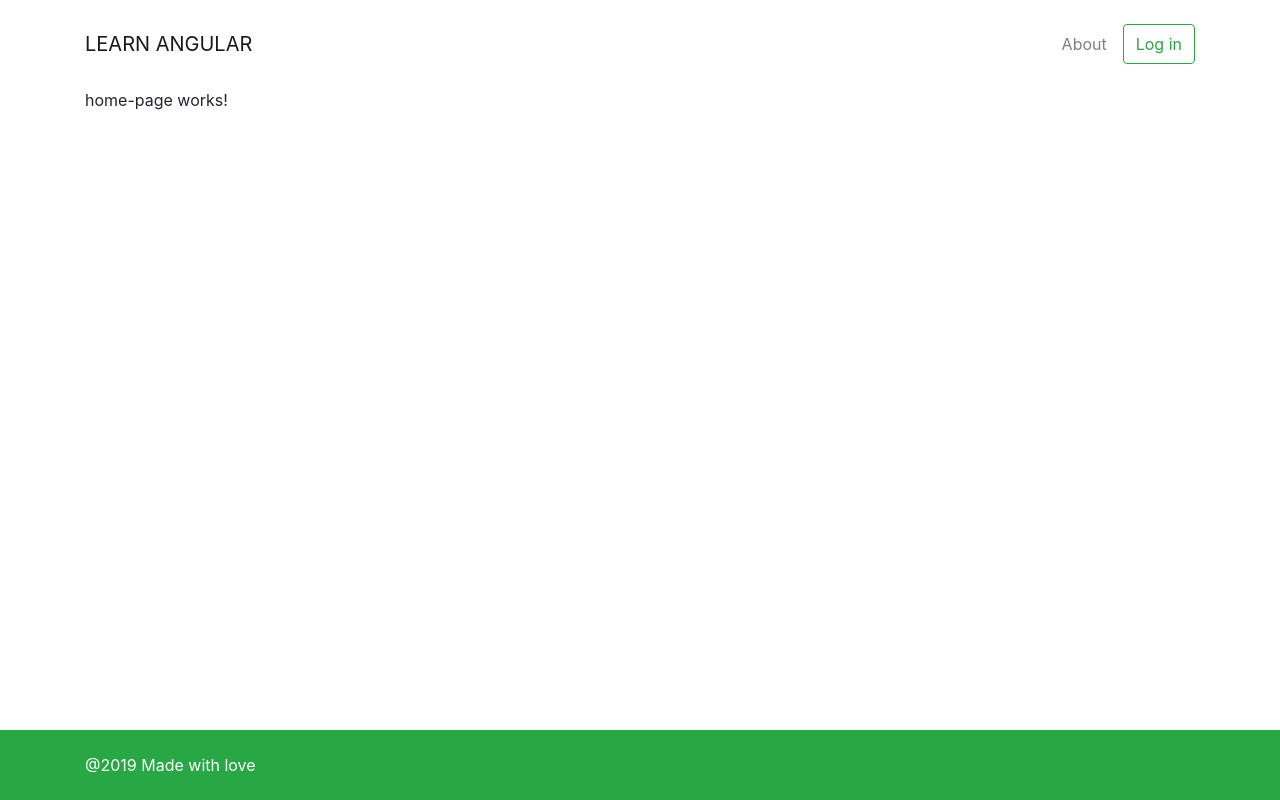
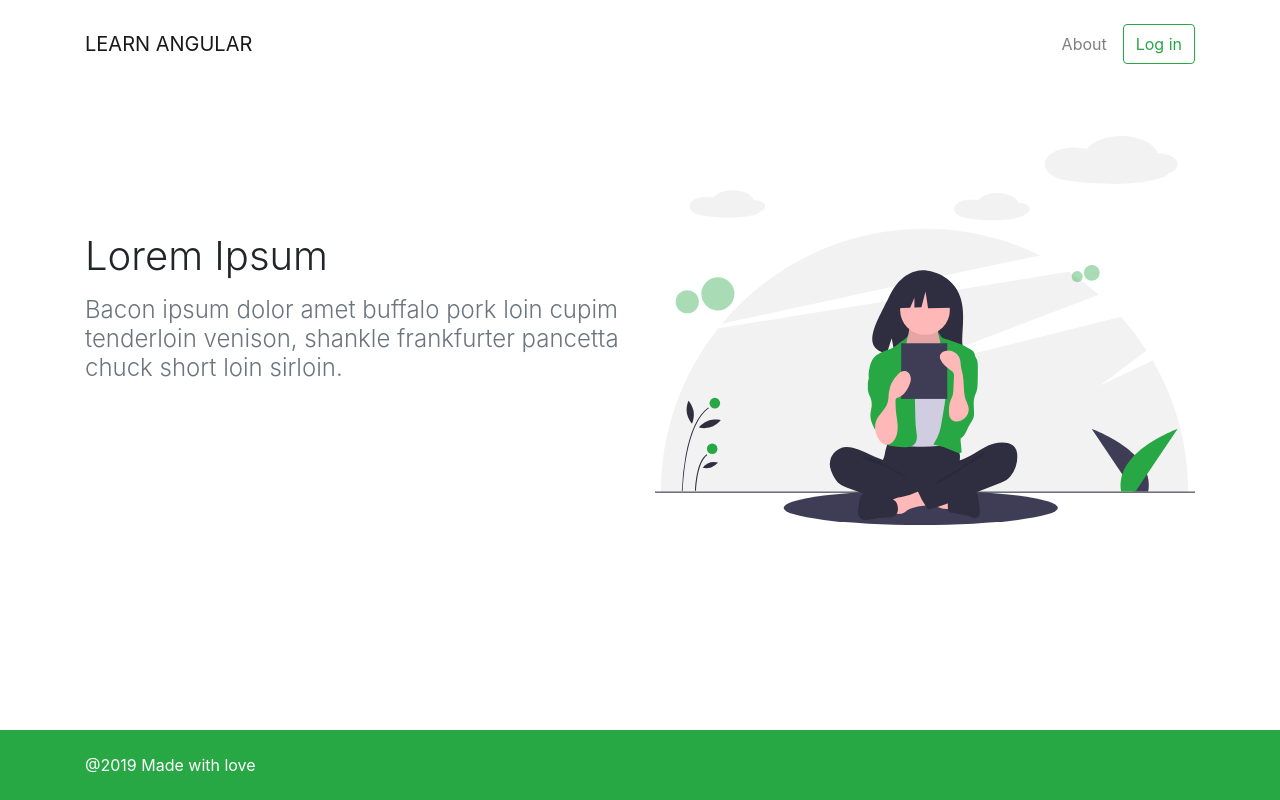
Before and after one commit to jinmingda/learn-angular, an Angular app: page / in a window 1280 px wide. Built offline with nearby package versions, Linux system fonts and the light colour scheme.

Commit message:
Add some facelifting work to HomePage

```diff
--- a/src/app/modules/home/components/section-top/section-top.component.css
+++ b/src/app/modules/home/components/section-top/section-top.component.css
@@ -0,0 +1,10 @@
+.title {
+  font-weight: 300;
+  margin-top: 96px;
+}
+.subtitle {
+  font-weight: 300;
+}
+.illustration {
+  width: 100%;
+}
--- a/src/app/modules/home/components/section-top/section-top.component.html
+++ b/src/app/modules/home/components/section-top/section-top.component.html
@@ -1,3 +1,13 @@
-<p>
-  section-top works!
-</p>
+<div class="container py-5">
+  <div class="row">
+    <div class="col-md-6 text-left">
+      <h1 class="title mb-1">Lorem Ipsum</h1>
+      <h4 class="subtitle text-muted mt-3 mb-5">
+        Bacon ipsum dolor amet buffalo pork loin cupim tenderloin venison, shankle frankfurter pancetta chuck short loin sirloin.
+      </h4>
+    </div>
+    <div class="col-md-6">
+      <img class="illustration" src='assets/images/illustration.svg'>
+    </div>
+  </div>
+</div>
--- a/src/app/modules/home/pages/home-page/home-page.component.html
+++ b/src/app/modules/home/pages/home-page/home-page.component.html
@@ -1,3 +1 @@
-<div class="container">
-  home-page works!
-</div>
+<app-section-top></app-section-top>
```
